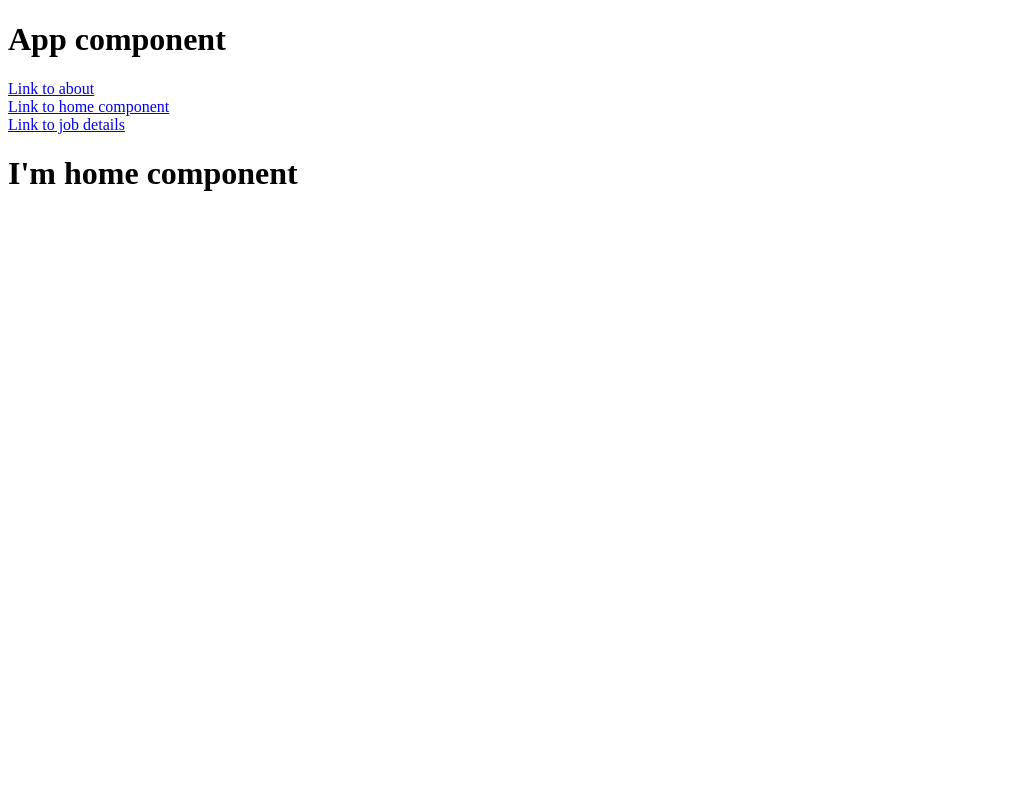
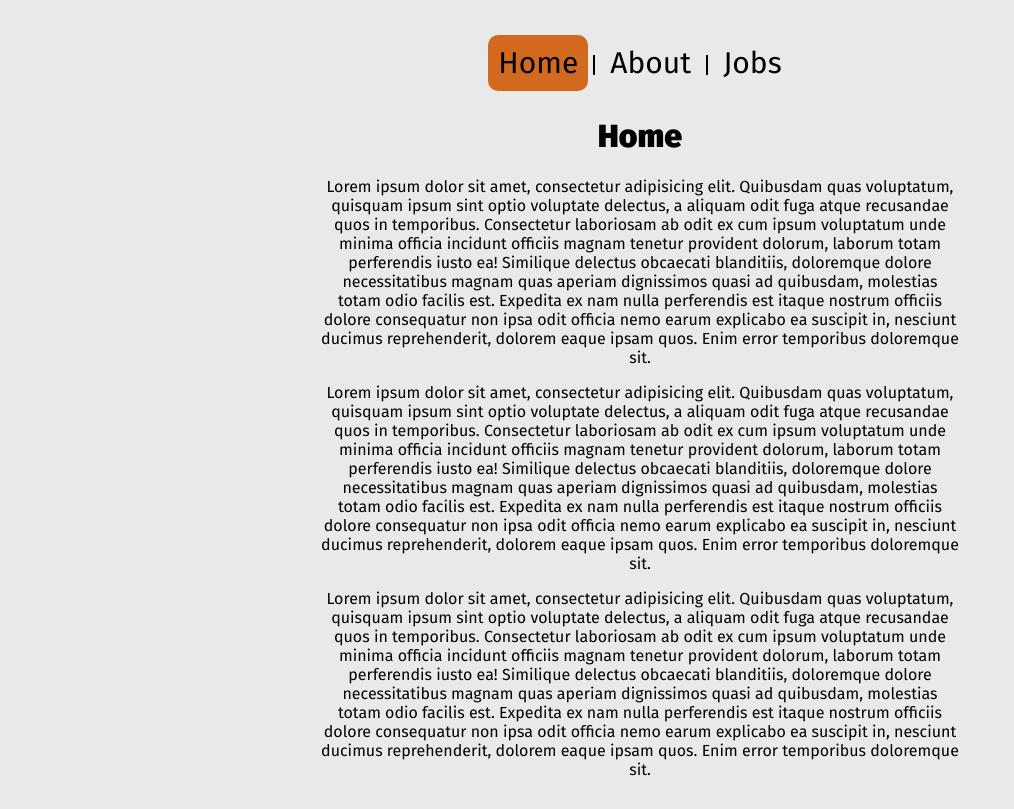
Before and after one commit to 433MHz/vue-routing, a Vue app: page / in a window 1280 px wide. Shown: the whole page, without its empty margins (0-1014 px from the left). Built offline with nearby package versions, Linux system fonts and the light colour scheme.

Commit message:
Simple GUI for learning purpose

```diff
--- a/public/index.html
+++ b/public/index.html
@@ -6,6 +6,8 @@
     <meta name="viewport" content="width=device-width,initial-scale=1.0">
     <link rel="icon" href="<%= BASE_URL %>favicon.ico">
     <title><%= htmlWebpackPlugin.options.title %></title>
+    <link rel="preconnect" href="https://fonts.gstatic.com">
+    <link href="https://fonts.googleapis.com/css2?family=Fira+Sans:wght@400;500;900&display=swap" rel="stylesheet">
   </head>
   <body>
     <noscript>
--- a/src/App.vue
+++ b/src/App.vue
@@ -1,10 +1,14 @@
 <template>
-  <h1>App component</h1>
-  <router-link :to="{name:'About'}">Link to about</router-link><br>
-  <router-link :to="{name:'Home'}">Link to home component</router-link><br>
-  <router-link to="/jobs/7">Link to job details</router-link><br>
+<div>
+  <router-link :to="{name: 'Home'}" class="routerLink">Home</router-link>
+  <div class="border"></div>
+  <router-link :to="{name: 'About'}" class="routerLink">About</router-link>
+  <div class="border"></div>
+  <router-link to="/jobs/66" class="routerLink">Jobs</router-link><br>
 
   <router-view></router-view>
+
+</div>
 </template>
 
 <script>
@@ -14,5 +18,30 @@ export default {
 </script>
 
 <style>
+  .router-link-active{
+    padding: 10px;
+    background-color: chocolate;
+    border-radius: 10px;
+    font-size: 30px;
+    text-decoration: none;
+    color: black;
+    margin: 5px;
+    display: inline-block;
+  }
 
+  .routerLink{
+    padding: 10px;
+    font-size: 30px;
+    text-decoration: none;
+    color: black;
+    margin: 5px;
+    display: inline-block;
+  }
+
+  .border{
+    display: inline-block;
+    border-right: 2px black solid;
+    height: 20px;
+    margin-bottom: -2px;
+  }
 </style>
--- /dev/null
+++ b/src/assets/global.css
@@ -0,0 +1,7 @@
+body{
+    margin: 30px auto;
+    text-align: center;
+    background-color: rgb(233, 233, 233);
+    font-family: 'Fira Sans', sans-serif;
+    width: 50%;
+}
--- a/src/main.js
+++ b/src/main.js
@@ -1,5 +1,6 @@
 import { createApp } from 'vue'
 import App from './App.vue'
 import router from './router'
+import './assets/global.css'
 
 createApp(App).use(router).mount('#app')
--- a/src/router/index.js
+++ b/src/router/index.js
@@ -16,7 +16,7 @@ const routes = [
   },
   {
     path: '/jobs/:id',
-    name: 'JobDetails',
+    name: 'Jobs',
     component: JobDetails
   }
 ]
--- a/src/views/About.vue
+++ b/src/views/About.vue
@@ -1,5 +1,10 @@
 <template>
-  <h1>I'm about component</h1>
+    <h1>About me</h1>
+    <p>Lorem ipsum dolor sit amet, consectetur adipisicing elit. Quibusdam quas voluptatum, quisquam ipsum sint optio voluptate delectus, a aliquam odit fuga atque recusandae quos in temporibus. Consectetur laboriosam ab odit ex cum ipsum voluptatum unde minima officia incidunt officiis magnam tenetur provident dolorum, laborum totam perferendis iusto ea! Similique delectus obcaecati blanditiis, doloremque dolore necessitatibus magnam quas aperiam dignissimos quasi ad quibusdam, molestias totam odio facilis est. Expedita ex nam nulla perferendis est itaque nostrum officiis dolore consequatur non ipsa odit officia nemo earum explicabo ea suscipit in, nesciunt ducimus reprehenderit, dolorem eaque ipsam quos. Enim error temporibus doloremque sit.</p>
+
+     <p>Lorem ipsum dolor sit amet, consectetur adipisicing elit. Quibusdam quas voluptatum, quisquam ipsum sint optio voluptate delectus, a aliquam odit fuga atque recusandae quos in temporibus. Consectetur laboriosam ab odit ex cum ipsum voluptatum unde minima officia incidunt officiis magnam tenetur provident dolorum, laborum totam perferendis iusto ea! Similique delectus obcaecati blanditiis, doloremque dolore necessitatibus magnam quas aperiam dignissimos quasi ad quibusdam, molestias totam odio facilis est. Expedita ex nam nulla perferendis est itaque nostrum officiis dolore consequatur non ipsa odit officia nemo earum explicabo ea suscipit in, nesciunt ducimus reprehenderit, dolorem eaque ipsam quos. Enim error temporibus doloremque sit.</p>
+
+      <p>Lorem ipsum dolor sit amet, consectetur adipisicing elit. Quibusdam quas voluptatum, quisquam ipsum sint optio voluptate delectus, a aliquam odit fuga atque recusandae quos in temporibus. Consectetur laboriosam ab odit ex cum ipsum voluptatum unde minima officia incidunt officiis magnam tenetur provident dolorum, laborum totam perferendis iusto ea! Similique delectus obcaecati blanditiis, doloremque dolore necessitatibus magnam quas aperiam dignissimos quasi ad quibusdam, molestias totam odio facilis est. Expedita ex nam nulla perferendis est itaque nostrum officiis dolore consequatur non ipsa odit officia nemo earum explicabo ea suscipit in, nesciunt ducimus reprehenderit, dolorem eaque ipsam quos. Enim error temporibus doloremque sit.</p>
 </template>
 
 <script>
--- a/src/views/Home.vue
+++ b/src/views/Home.vue
@@ -1,5 +1,10 @@
 <template>
-  <h1>I'm home component</h1>
+    <h1>Home</h1>
+    <p>Lorem ipsum dolor sit amet, consectetur adipisicing elit. Quibusdam quas voluptatum, quisquam ipsum sint optio voluptate delectus, a aliquam odit fuga atque recusandae quos in temporibus. Consectetur laboriosam ab odit ex cum ipsum voluptatum unde minima officia incidunt officiis magnam tenetur provident dolorum, laborum totam perferendis iusto ea! Similique delectus obcaecati blanditiis, doloremque dolore necessitatibus magnam quas aperiam dignissimos quasi ad quibusdam, molestias totam odio facilis est. Expedita ex nam nulla perferendis est itaque nostrum officiis dolore consequatur non ipsa odit officia nemo earum explicabo ea suscipit in, nesciunt ducimus reprehenderit, dolorem eaque ipsam quos. Enim error temporibus doloremque sit.</p>
+
+     <p>Lorem ipsum dolor sit amet, consectetur adipisicing elit. Quibusdam quas voluptatum, quisquam ipsum sint optio voluptate delectus, a aliquam odit fuga atque recusandae quos in temporibus. Consectetur laboriosam ab odit ex cum ipsum voluptatum unde minima officia incidunt officiis magnam tenetur provident dolorum, laborum totam perferendis iusto ea! Similique delectus obcaecati blanditiis, doloremque dolore necessitatibus magnam quas aperiam dignissimos quasi ad quibusdam, molestias totam odio facilis est. Expedita ex nam nulla perferendis est itaque nostrum officiis dolore consequatur non ipsa odit officia nemo earum explicabo ea suscipit in, nesciunt ducimus reprehenderit, dolorem eaque ipsam quos. Enim error temporibus doloremque sit.</p>
+
+      <p>Lorem ipsum dolor sit amet, consectetur adipisicing elit. Quibusdam quas voluptatum, quisquam ipsum sint optio voluptate delectus, a aliquam odit fuga atque recusandae quos in temporibus. Consectetur laboriosam ab odit ex cum ipsum voluptatum unde minima officia incidunt officiis magnam tenetur provident dolorum, laborum totam perferendis iusto ea! Similique delectus obcaecati blanditiis, doloremque dolore necessitatibus magnam quas aperiam dignissimos quasi ad quibusdam, molestias totam odio facilis est. Expedita ex nam nulla perferendis est itaque nostrum officiis dolore consequatur non ipsa odit officia nemo earum explicabo ea suscipit in, nesciunt ducimus reprehenderit, dolorem eaque ipsam quos. Enim error temporibus doloremque sit.</p>
 </template>
 
 <script>
--- a/src/views/JobDetails.vue
+++ b/src/views/JobDetails.vue
@@ -1,14 +1,36 @@
 <template>
-  <h1>I'm job details</h1>
-  <h2>And its router id: {{ $route.params.id }}</h2>
+  <h1>Jobs details</h1>
+
+    <div v-for="job in jobs" :key="job.id" class="jobsDetails">
+        <h3>{{job.name}}: </h3>  <h2>{{job.salary}}</h2>
+    </div>
 </template>
 
 <script>
 export default {
-
+    data(){
+        return{
+            jobs:[
+                {id: 1, name: 'Java junior developer', salary: 10000},
+                {id: 2, name: 'Vue.js frontend developer', salary: 5000},
+                {id: 3, name: 'Physical worker', salary: 1000}
+            ]
+        }
+    }
 }
 </script>
 
-<style>
+<style scoped>
+    .jobsDetails{
+        border: solid 3px chocolate;
+        border-radius: 15px;
+        width: 40%;
+        margin: auto;
+        margin-bottom: 5px;
+    }
 
+    .jobsDetails:hover{
+        background-color: chocolate;
+        cursor: pointer;
+    }
 </style>
```
